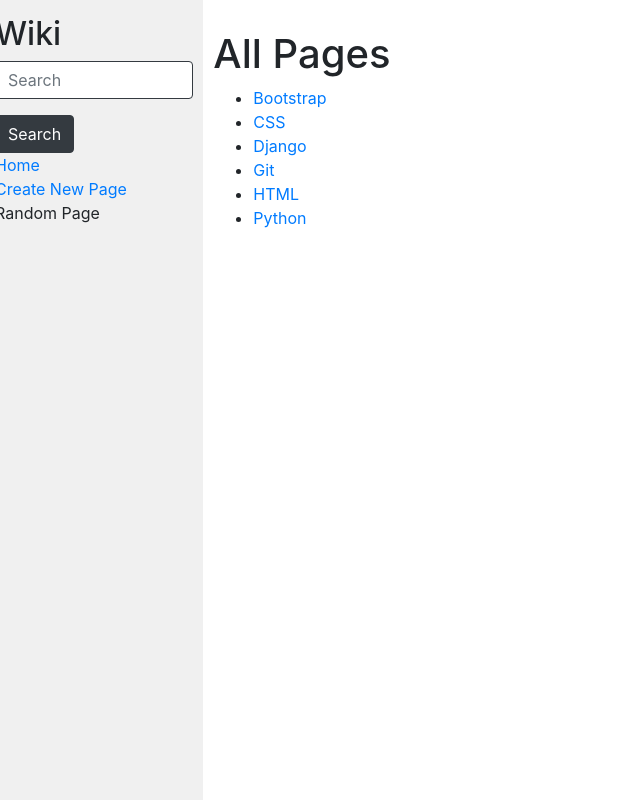
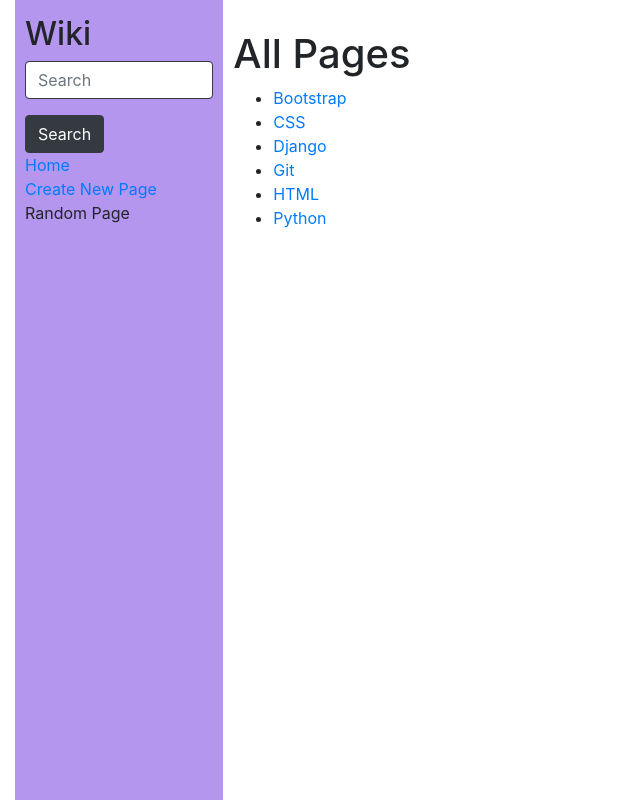
Before and after one commit to Erkison/wiki, a Django app: page / in a window 1280 px wide. Shown: the whole page, without its empty margins (0-640 px from the left). Run offline with Django 3.2, Linux system fonts and the light colour scheme; some libraries are stand-ins or nearby versions.

Commit message:
fix layout style

```diff
--- a/encyclopedia/static/encyclopedia/styles.css
+++ b/encyclopedia/static/encyclopedia/styles.css
@@ -12,9 +12,8 @@ h1 {
     padding-top: 20px;
 }
 
-textarea {
-    height: 90vh;
-    width: 80%;
+.page-content {
+    margin: 0;
 }
 
 .main {
@@ -22,7 +21,7 @@ textarea {
 }
 
 .sidebar {
-    background-color: #f0f0f0;
+    background-color: rgba(159, 119, 233, 0.774);
     height: 100vh;
     padding: 10px;
 }
@@ -31,8 +30,8 @@ textarea {
     margin-top: 5px;
 }
 
-@media screen and (max-width: 414px) {
+@media screen and (max-width: 600px) {
     .sidebar {
-        height: 400px;
+        height: auto;
     }
 }
--- a/encyclopedia/templates/encyclopedia/layout.html
+++ b/encyclopedia/templates/encyclopedia/layout.html
@@ -9,8 +9,8 @@
         <link href="{% static 'encyclopedia/styles.css' %}" rel="stylesheet">
     </head>
     <body>
-        <div class="row">
-            <div class="sidebar d-flex flex-column col-lg-2 col-sm-4 col-xs-12">
+        <div class="row container-fluid page-content">
+            <div class="container m-auto sidebar d-flex flex-column col-lg-2 col-sm-4 col-xs-12">
                 <h2>Wiki</h2>
                 <form method="get" action="{% url 'wiki:search_results' %}">
                     {% csrf_token %}
```
